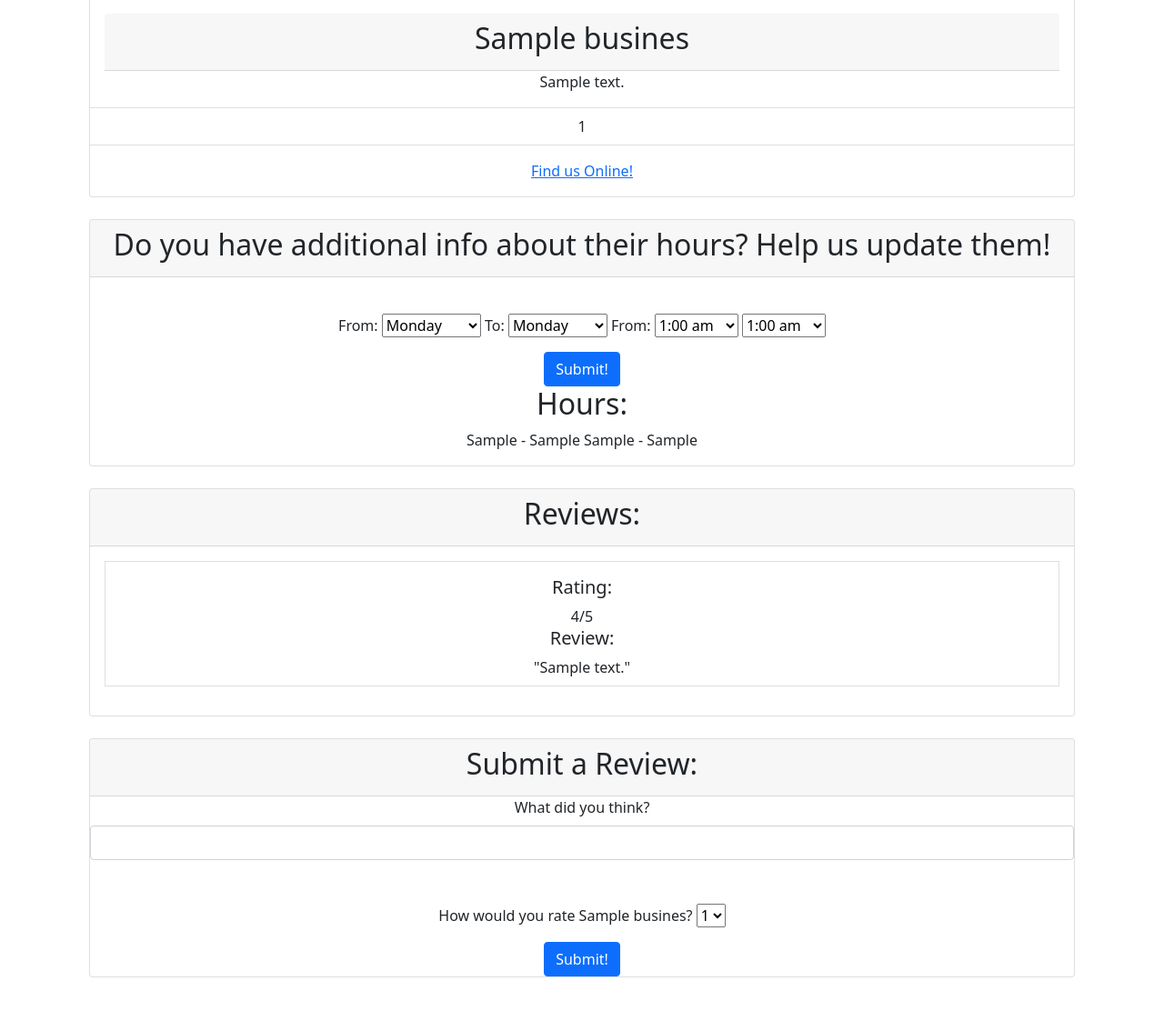
After one commit to AndrewNguyen1/open-now, a Django app: template open_now/templates/open_now/business_specs.html in a window 1280 px wide. The commit adds this page. Shown: the part 942-2065 px from the top of the page at 91% size. Run offline with Django 3.2, Linux system fonts and the light colour scheme; the template is opened without the code that fills it: most values are stand-ins (such as "Sample title", 1, 10 or a date in 2020); some libraries are stand-ins or nearby versions.

Commit message:
map integration

```diff
--- a/mysite/settings.py
+++ b/mysite/settings.py
@@ -146,7 +146,10 @@ USE_TZ = True
 
 GEOIP_PATH = os.path.join(BASE_DIR, 'geoip')
 
+<<<<<<< Updated upstream
 CRISPY_TEMPLATE_PACK = 'bootstrap4'
+=======
+>>>>>>> Stashed changes
 
 # Static files (CSS, JavaScript, Images)
 # https://docs.djangoproject.com/en/3.1/howto/static-files/
--- a/open_now/templates/open_now/business_form.html
+++ b/open_now/templates/open_now/business_form.html
@@ -65,6 +65,9 @@
                     <a class="nav-link" aria-current="page" href="{% url 'open_now:forums' %}">Forums</a>
                 </li>
                 <li class="nav-item">
+                    <a class="nav-link" aria-current="page" href="{% url 'open_now:map' %}">Map</a>
+                </li>
+                <li class="nav-item">
                     <a class="nav-link" href="https://github.com/uva-cs3240-s21/project-b-26">About</a>
                 </li>
                 <li class="nav-item dropdown">
--- a/open_now/templates/open_now/business_list.html
+++ b/open_now/templates/open_now/business_list.html
@@ -61,6 +61,9 @@
                 </li>
                 <li class="nav-item">
                     <a class="nav-link" aria-current="page" href="{% url 'open_now:forums' %}">Forums</a>
+                </li>
+                <li class="nav-item">
+                    <a class="nav-link" aria-current="page" href="{% url 'open_now:map' %}">Map</a>
                 </li>
                 <li class="nav-item">
                     <a class="nav-link" href="https://github.com/uva-cs3240-s21/project-b-26">About</a>
--- /dev/null
+++ b/open_now/templates/open_now/business_specs.html
@@ -0,0 +1,313 @@
+
+<!doctype html>
+{% load socialaccount %}
+{% load static %}
+<html lang="en">
+<head>
+    <meta charset="utf-8">
+    <meta name="viewport" content="width=device-width, initial-scale=1">
+    <meta name="description" content="">
+    <meta name="author" content="Mark Otto, Jacob Thornton, and Bootstrap contributors">
+    <meta name="generator" content="Hugo 0.80.0">
+    <title>Homepage - OpenNow</title>
+
+    <link rel="canonical" href="https://getbootstrap.com/docs/5.0/examples/starter-template/">
+
+
+
+    <!-- Bootstrap core CSS -->
+    <!-- using bootstrap CDN temporarily -->
+    <link href="https://cdn.jsdelivr.net/npm/bootstrap@5.0.0-beta2/dist/css/bootstrap.min.css" rel="stylesheet" integrity="sha384-BmbxuPwQa2lc/FVzBcNJ7UAyJxM6wuqIj61tLrc4wSX0szH/Ev+nYRRuWlolflfl" crossorigin="anonymous">
+
+    <style>
+        .bd-placeholder-img {
+            font-size: 1.125rem;
+            text-anchor: middle;
+            -webkit-user-select: none;
+            -moz-user-select: none;
+            user-select: none;
+        }
+
+        @media (min-width: 768px) {
+            .bd-placeholder-img-lg {
+                font-size: 3.5rem;
+            }
+        }
+    </style>
+
+
+    <!-- Custom styles for this template -->
+    <link href="{% static 'css/starter-template.css' %}" rel="stylesheet">
+</head>
+<body>
+
+<nav class="navbar navbar-expand-md navbar-dark bg-dark fixed-top">
+    <div class="container-fluid">
+        <a class="navbar-brand" href="#">OpenNow</a>
+        <button class="navbar-toggler" type="button" data-bs-toggle="collapse" data-bs-target="#navbarsExampleDefault" aria-controls="navbarsExampleDefault" aria-expanded="false" aria-label="Toggle navigation">
+            <span class="navbar-toggler-icon"></span>
+        </button>
+
+        <div class="collapse navbar-collapse" id="navbarsExampleDefault">
+            <ul class="navbar-nav me-auto mb-2 mb-md-0">
+                <li class="nav-item">
+                    <a class="nav-link" aria-current="page" href="{% url 'open_now:home' %}">Home</a>
+                </li>
+                <li class="nav-item">
+                    <a class="nav-link" aria-current="page" href="{% url 'open_now:business_list' %}">Businesses</a>
+                </li>
+                                <li class="nav-item">
+                    <a class="nav-link" aria-current="page" href="{% url 'open_now:business_form' %}">Submit a Business</a>
+                </li>
+                <li class="nav-item">
+                    <a class="nav-link" aria-current="page" href="{% url 'open_now:forums' %}">Forums</a>
+                </li>
+                <li class="nav-item">
+                    <a class="nav-link" aria-current="page" href="{% url 'open_now:map' %}">Map</a>
+                </li>
+                <li class="nav-item">
+                    <a class="nav-link" href="https://github.com/uva-cs3240-s21/project-b-26">About</a>
+                </li>
+                <li class="nav-item dropdown">
+                    <a class="nav-link dropdown-toggle" href="#" id="dropdown01" data-bs-toggle="dropdown" aria-expanded="false">Account</a>
+                    <ul class="dropdown-menu" aria-labelledby="dropdown01">
+                        {% if user.is_authenticated %}
+                        <h6 class="dropdown-header">Signed in as <strong>{{user.username}}</strong></h6>
+                        {% else %}
+                        <h6 class="dropdown-header">Signed in as <strong>guest</strong></h6>
+                        {% endif %}
+                        <div class="dropdown-divider"></div>
+                        <li><a class="dropdown-item" href="{% url 'open_now:login' %}">Login</a></li>
+                        <!-- ADD TEMPORARY LOGOUT FUNCTIONALITY HERE -->
+                        <li><a class="dropdown-item" href="{% url 'open_now:login' %}">Logout</a></li>
+                    </ul>
+                </li>
+            </ul>
+            <form action="{% url 'open_now:search_result' %}" method="get">
+                <input class="form-control me-2" name="query" type="search" placeholder="Search" aria-label="Search">
+                <button class="btn btn-outline-success" type="submit">Search</button>
+            </form>
+        </div>
+    </div>
+</nav>
+
+<main class="container" style="padding-top:5rem">
+
+    <div class="starter-template text-center py-5 px-3">
+
+
+
+<div class="card">
+  <img class="card-img-top" src="..." alt="Card image cap">
+  <div class="card-body">
+    <div class="card-header">
+    <h2 class="card-title">{{business.business_name}}</h2>
+    </div>
+    <p class="card-text">{{business.description}}</p>
+  </div>
+  <ul class="list-group list-group-flush">
+    <li class="list-group-item">{{business.phone_number}}</li>
+
+  </ul>
+  <div class="card-body">
+    <a href={{business.website}} class="card-link">Find us Online!</a>
+
+  </div>
+</div>
+
+<br>
+<!-- hours card -->
+<div class="card">
+    <div class="card-header">
+        <h2>Do you have additional info about their hours? Help us update them!</h2>
+    </div>
+    <div class="card-body">
+         <form action="/open_now/update-hours/" method="POST">
+    {% csrf_token %}
+<div class="form-group-row">
+ <input type="hidden" class="form-control" id="store" name="store" value={{business.business_name}}><br>
+<label for="weekday_from">From: </label>
+
+      <select id="weekday_from" name="weekday_from">
+    <option value=1>Monday</option>
+    <option value=2>Tuesday</option>
+    <option value=3>Wednesday</option>
+    <option value=4>Thursday</option>
+          <option value=5>Friday</option>
+    <option value=6>Saturday</option>
+           <option value=7>Sunday</option>
+          </select>
+
+          <label for="weekday_to">To: </label>
+
+      <select id="weekday_to" name="weekday_to">
+    <option value=1>Monday</option>
+    <option value=2>Tuesday</option>
+    <option value=3>Wednesday</option>
+    <option value=4>Thursday</option>
+          <option value=5>Friday</option>
+    <option value=6>Saturday</option>
+           <option value=7>Sunday</option>
+
+  </select>
+
+              <label for="weekday_to">From: </label>
+
+      <select id="from_hour" name="from_hour">
+    <option value=1>1:00 am</option>
+    <option value=2>2:00 am</option>
+    <option value=3>3:00 am</option>
+    <option value=4>4:00 am</option>
+          <option value=5>5:00 am</option>
+    <option value=6>6:00 am</option>
+           <option value=7>7:00 am</option>
+              <option value=8>8:00 am</option>
+    <option value=9>9:00 am</option>
+    <option value=10>10:00 am</option>
+    <option value=11>11:00 am</option>
+          <option value=12>12:00 pm</option>
+    <option value=13>1:00 pm</option>
+           <option value=14>2:00 pm</option>
+              <option value=15>3:00 pm</option>
+    <option value=16>4:00 pm</option>
+    <option value=17>5:00 pm</option>
+    <option value=18>6:00 pm</option>
+          <option value=19>7:00 pm</option>
+    <option value=20>8:00 pm</option>
+           <option value=21>9:00 pm</option>
+              <option value=22>10:00 pm</option>
+    <option value=23>11:00 pm</option>
+    <option value=24>12:00 am</option>
+
+
+
+  </select>
+
+          <select id="to_hour" name="to_hour">
+    <option value=1>1:00 am</option>
+    <option value=2>2:00 am</option>
+    <option value=3>3:00 am</option>
+    <option value=4>4:00 am</option>
+          <option value=5>5:00 am</option>
+    <option value=6>6:00 am</option>
+           <option value=7>7:00 am</option>
+              <option value=8>8:00 am</option>
+    <option value=9>9:00 am</option>
+    <option value=10>10:00 am</option>
+    <option value=11>11:00 am</option>
+          <option value=12>12:00 pm</option>
+    <option value=13>1:00 pm</option>
+           <option value=14>2:00 pm</option>
+              <option value=15>3:00 pm</option>
+    <option value=16>4:00 pm</option>
+    <option value=17>5:00 pm</option>
+    <option value=18>6:00 pm</option>
+          <option value=19>7:00 pm</option>
+    <option value=20>8:00 pm</option>
+           <option value=21>9:00 pm</option>
+              <option value=22>10:00 pm</option>
+    <option value=23>11:00 pm</option>
+    <option value=24>12:00 am</option>
+
+
+
+  </select>
+<p></p>
+    <button type="submit" class="btn btn-primary" value="submit">Submit!</button>
+    </div>
+
+
+
+</form>
+    <h2>Hours:</h2>
+         {% if hours %}
+
+         {{hours.get_weekday_from_display}} - {{hours.get_weekday_to_display}}
+         {{hours.get_from_hour_display}} - {{hours.get_to_hour_display}}
+
+        {% else %}
+    <p>No hours are available yet.</p>
+
+
+        {%endif%}
+    </div>
+    </div>
+    <!-- end hours card -->
+    <br>
+    <!-- review card -->
+    <div class="card">
+
+    <div class="card-header">
+    <h2>Reviews:</h2>
+    </div>
+    <div class="card-body">
+        {% if reviews %}
+    {% for r in reviews %}
+
+
+  <ul class="list-group-item">
+
+        <h4>{{user.username}}</h4>
+        <h5>Rating: </h5> {{r.rating}}/5
+        <h5>Review: </h5>"{{r.review_text}}"
+  </ul>
+    {%endfor%}
+    </div>
+
+
+
+{% else %}
+    <p>No reviews are available yet.</p>
+
+
+{% endif %}
+
+</div>
+<!-- end review card -->
+<br>
+<!-- submit review card -->
+<div class="card">
+
+    <div class="card-header">
+    <h2>Submit a Review:</h2>
+    </div>
+
+         <form action="/open_now/new-review/" method="POST">
+    {% csrf_token %}
+<div class="form-group-column">
+  <label for="review_text" class="form-label">What did you think?</label><br>
+  <input type="text" class="form-control" id="review_text" name="review_text"><br>
+ <input type="hidden" class="form-control" id="business_name" name="business_name" value={{business.business_name}}><br>
+
+<label for="rating">How would you rate {{business.business_name}}?</label>
+  <select id="rating" name="rating">
+    <option value=1>1</option>
+    <option value=2>2</option>
+    <option value=3>3</option>
+    <option value=4>4</option>
+      <option value=5>5</option>
+  </select>
+<p></p>
+    <button type="submit" class="btn btn-primary" value="submit">Submit!</button>
+    </div>
+
+
+
+</form>
+
+</div>
+</div>
+<!-- end submit review card -->
+
+
+    </div>
+
+</main><!-- /.container -->
+
+
+<script src="../assets/dist/js/bootstrap.bundle.min.js"></script>
+
+<!-- js bundle script for bootstrap-->
+<script src="https://cdn.jsdelivr.net/npm/bootstrap@5.0.0-beta2/dist/js/bootstrap.bundle.min.js" integrity="sha384-b5kHyXgcpbZJO/tY9Ul7kGkf1S0CWuKcCD38l8YkeH8z8QjE0GmW1gYU5S9FOnJ0" crossorigin="anonymous"></script>
+</body>
+</html>
--- a/open_now/templates/open_now/forums.html
+++ b/open_now/templates/open_now/forums.html
@@ -63,6 +63,9 @@
             <li class="nav-item">
                 <a class="nav-link" aria-current="page" href="{% url 'open_now:forums' %}">Forums</a>
             </li>
+            <li class="nav-item">
+                    <a class="nav-link" aria-current="page" href="{% url 'open_now:map' %}">Map</a>
+                </li>
                 <li class="nav-item">
                     <a class="nav-link" href="https://github.com/uva-cs3240-s21/project-b-26">About</a>
                 </li>
--- a/open_now/templates/open_now/home.html
+++ b/open_now/templates/open_now/home.html
@@ -63,6 +63,9 @@
             <li class="nav-item">
                 <a class="nav-link" aria-current="page" href="{% url 'open_now:forums' %}">Forums</a>
             </li>
+            <li class="nav-item">
+                <a class="nav-link" aria-current="page" href="{% url 'open_now:map' %}">Map</a>
+            </li>
                 <li class="nav-item">
                     <a class="nav-link" href="https://github.com/uva-cs3240-s21/project-b-26">About</a>
                 </li>
--- a/open_now/templates/open_now/new_discussion.html
+++ b/open_now/templates/open_now/new_discussion.html
@@ -62,6 +62,9 @@
                     <a class="nav-link" aria-current="page" href="{% url 'open_now:forums' %}">Forums</a>
                 </li>
                 <li class="nav-item">
+                    <a class="nav-link" aria-current="page" href="{% url 'open_now:map' %}">Map</a>
+                </li>
+                <li class="nav-item">
                     <a class="nav-link" href="https://github.com/uva-cs3240-s21/project-b-26">About</a>
                 </li>
                 <li class="nav-item dropdown">
--- a/open_now/templates/open_now/new_forum.html
+++ b/open_now/templates/open_now/new_forum.html
@@ -62,6 +62,9 @@
                     <a class="nav-link" aria-current="page" href="{% url 'open_now:forums' %}">Forums</a>
                 </li>
                 <li class="nav-item">
+                    <a class="nav-link" aria-current="page" href="{% url 'open_now:map' %}">Map</a>
+                </li>
+                <li class="nav-item">
                     <a class="nav-link" href="https://github.com/uva-cs3240-s21/project-b-26">About</a>
                 </li>
                 <li class="nav-item dropdown">
--- a/open_now/templates/open_now/search_business.html
+++ b/open_now/templates/open_now/search_business.html
@@ -61,6 +61,9 @@
                   <li class="nav-item">
                     <a class="nav-link" aria-current="page" href="{% url 'open_now:forums' %}">Forums</a>
                 </li>
+                <li class="nav-item">
+                    <a class="nav-link" aria-current="page" href="{% url 'open_now:map' %}">Map</a>
+                </li>
                   <li class="nav-item">
                       <a class="nav-link" href="https://github.com/uva-cs3240-s21/project-b-26">About</a>
                   </li>
```
Also changed, not shown: open_now/admin.py (+9 -0 lines), open_now/forms.py (+16 -0 lines), open_now/models.py (+103 -0 lines), open_now/templates/open_now/location.html (+13 -0 lines), open_now/templates/open_now/map.html (+17 -0 lines), open_now/urls.py (+9 -0 lines), open_now/utils.py (+31 -0 lines), open_now/views.py (+131 -0 lines), open_now/migrations/0009_location_search.py (added), open_now/migrations/0010_auto_20210418_2301.py (added).
